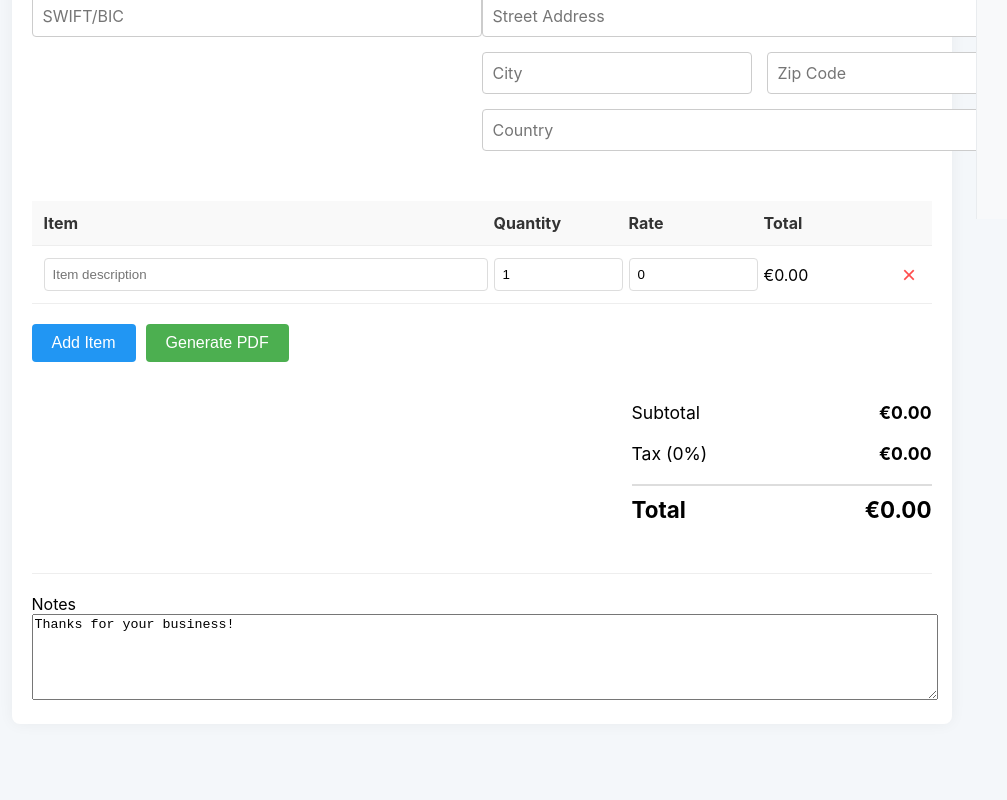
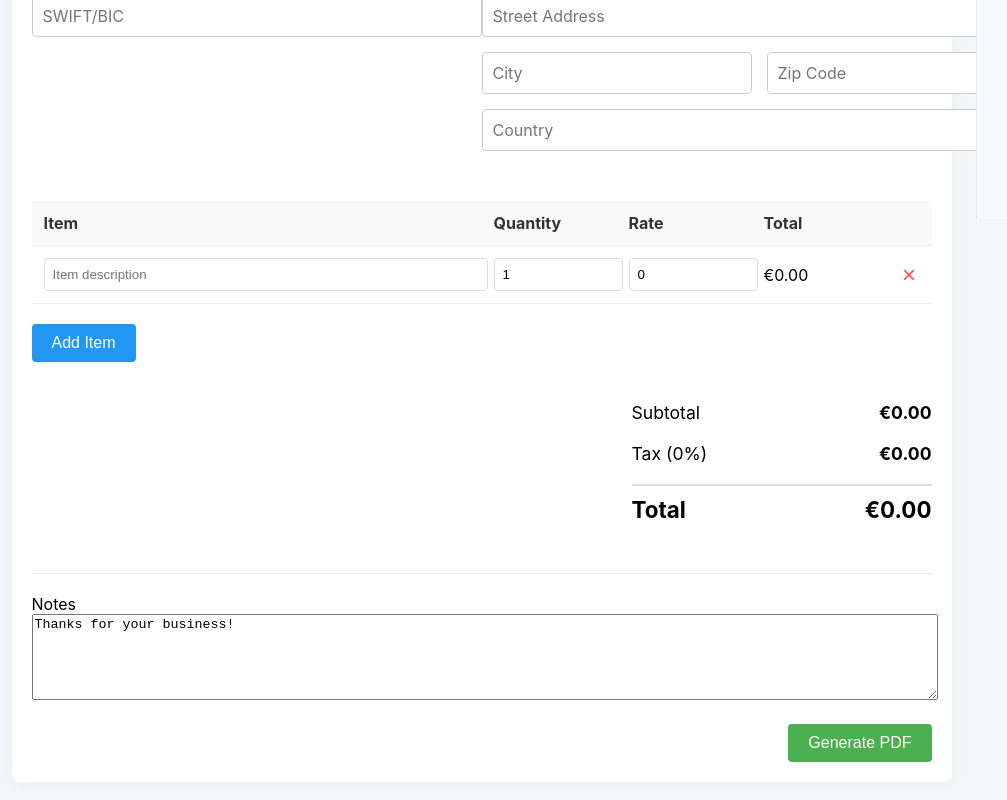
Before and after one commit to svolsky/invojsik, a React (Create React App) app in the folder frontend/: page / in a window 1280 px wide. Shown: the part 621-1421 px from the top of the page, without its empty margins (13-1020 px from the left). Before the commit the page ends 1385 px from the top, so only its background shows below. Built offline with nearby package versions, Linux system fonts and the light colour scheme.

Commit message:
fix layout

```diff
--- a/frontend/src/InvoiceForm.css
+++ b/frontend/src/InvoiceForm.css
@@ -189,7 +189,7 @@
     border-radius: 4px;
     cursor: pointer;
     font-size: 1em;
-    margin-left: 10px;
+    margin-top: 15px;
 }
 
 .btn-generate-pdf:hover {
@@ -235,3 +235,13 @@
     width: 100%;
     min-height: 80px;
 }
+
+.form-actions-bottom {
+    display: flex;
+    justify-content: flex-end;
+    margin-top: 20px;
+}
+
+.form-actions-bottom .btn-generate-pdf {
+    margin-top: 0;
+}
--- a/frontend/src/InvoiceForm.js
+++ b/frontend/src/InvoiceForm.js
@@ -195,7 +195,6 @@ const InvoiceForm = ({ currency }) => {
 
                 <div className="form-actions">
                     <button type="button" className="btn-add-item" onClick={handleAddItem}>Add Item</button>
-                    <button type="button" className="btn-generate-pdf" onClick={handleGeneratePdf}>Generate PDF</button>
                 </div>
 
                 <div className="totals-section">
@@ -210,6 +209,9 @@ const InvoiceForm = ({ currency }) => {
                     <label>Notes</label>
                     <textarea name="notes" value={formData.notes} onChange={(e) => handleInputChange(null, e)} placeholder="Thanks for your business!"></textarea>
                 </div>
+                <div className="form-actions-bottom">
+                    <button type="button" className="btn-generate-pdf" onClick={handleGeneratePdf}>Generate PDF</button>
+                </div>
             </form>
         </div>
     );
```
